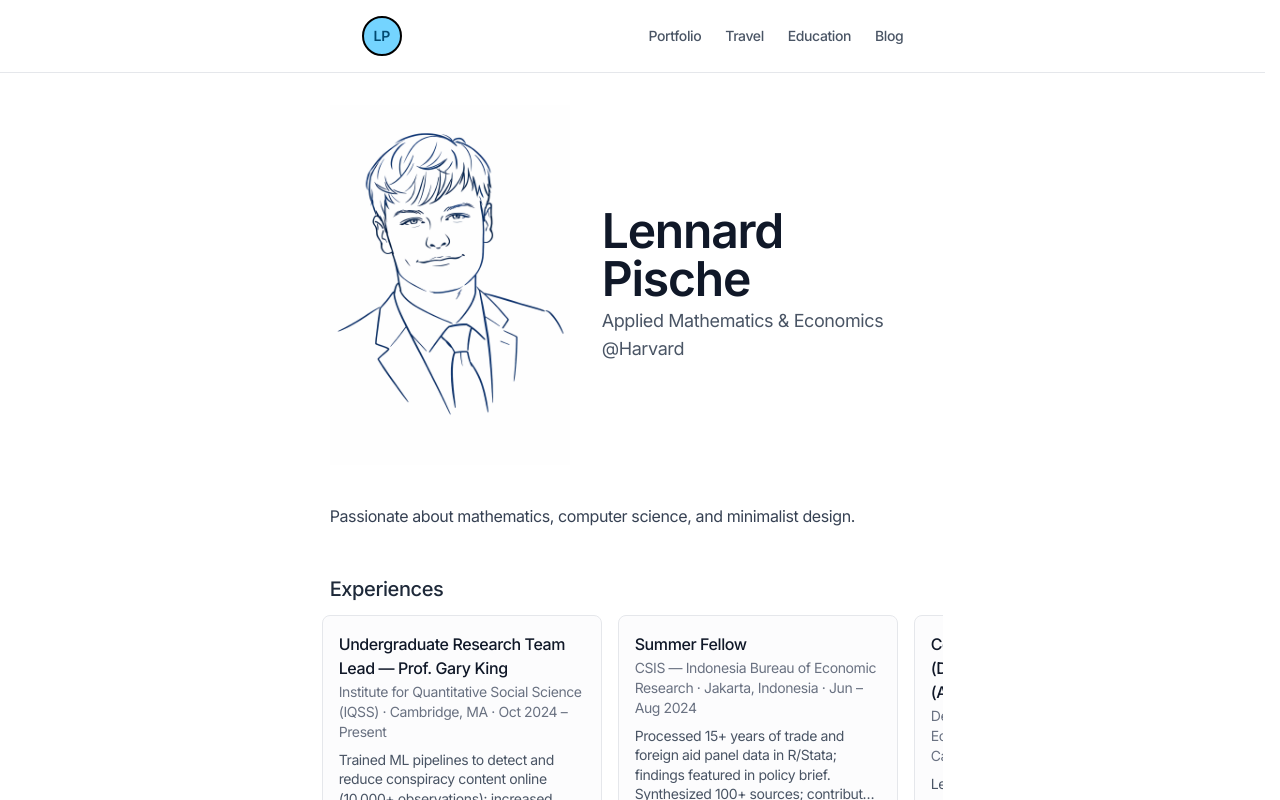
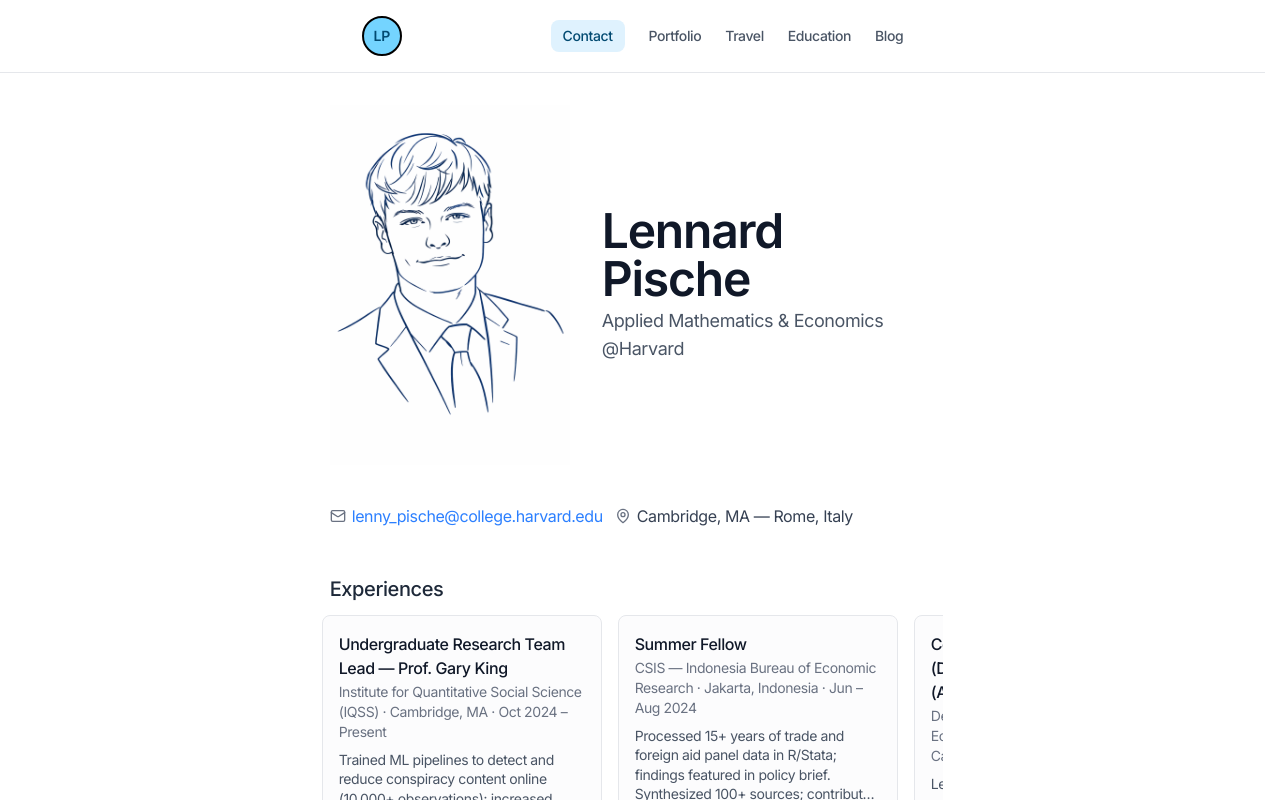
Before and after one commit to lennardpische/personalweb, a Next.js app: page / in a window 1280 px wide. Shown: the top 800 px of the page. Built offline with nearby package versions, Linux system fonts and the light colour scheme.

Commit message:
contact + loc

```diff
--- a/app/layout.tsx
+++ b/app/layout.tsx
@@ -49,6 +49,12 @@ function Header() {
           </span>
         </Link>
         <nav className="flex items-center gap-6">
+          <a
+            href="mailto:lenny_pische@college.harvard.edu"
+            className="bg-sky-100 hover:bg-sky-200 text-sky-900 rounded-lg px-3 py-1.5 text-sm font-medium transition-colors duration-200"
+          >
+            Contact
+          </a>
           <Link
             href="/portfolio"
             className="text-gray-600 hover:text-gray-900 transition-colors duration-200 text-sm font-medium"
--- a/app/page.tsx
+++ b/app/page.tsx
@@ -69,8 +69,21 @@ export default function HomePage() {
         </div>
       </section>
 
-      <p className="text-gray-700 leading-snug mb-12">
-        Passionate about mathematics, computer science, and minimalist design.
+      <p className="text-gray-700 leading-snug mb-12 flex flex-wrap items-center gap-x-3 gap-y-1">
+        <span className="inline-flex items-center gap-1.5">
+          <svg className="w-4 h-4 text-gray-500 shrink-0" viewBox="0 0 24 24" fill="none" stroke="currentColor" strokeWidth="2" strokeLinecap="round" strokeLinejoin="round" aria-hidden>
+            <rect width="20" height="16" x="2" y="4" rx="2" />
+            <path d="m22 7-8.97 5.7a1.94 1.94 0 0 1-2.06 0L2 7" />
+          </svg>
+          <a href="mailto:lenny_pische@college.harvard.edu" className="text-blue-500 hover:text-blue-700">lenny_pische@college.harvard.edu</a>
+        </span>
+        <span className="inline-flex items-center gap-1.5 text-gray-700">
+          <svg className="w-4 h-4 text-gray-500 shrink-0" viewBox="0 0 24 24" fill="none" stroke="currentColor" strokeWidth="2" strokeLinecap="round" strokeLinejoin="round" aria-hidden>
+            <path d="M20 10c0 6-8 12-8 12s-8-6-8-12a8 8 0 0 1 16 0Z" />
+            <circle cx="12" cy="10" r="3" />
+          </svg>
+          Cambridge, MA — Rome, Italy
+        </span>
       </p>
 
       {/* Scrollable Experiences */}
```
